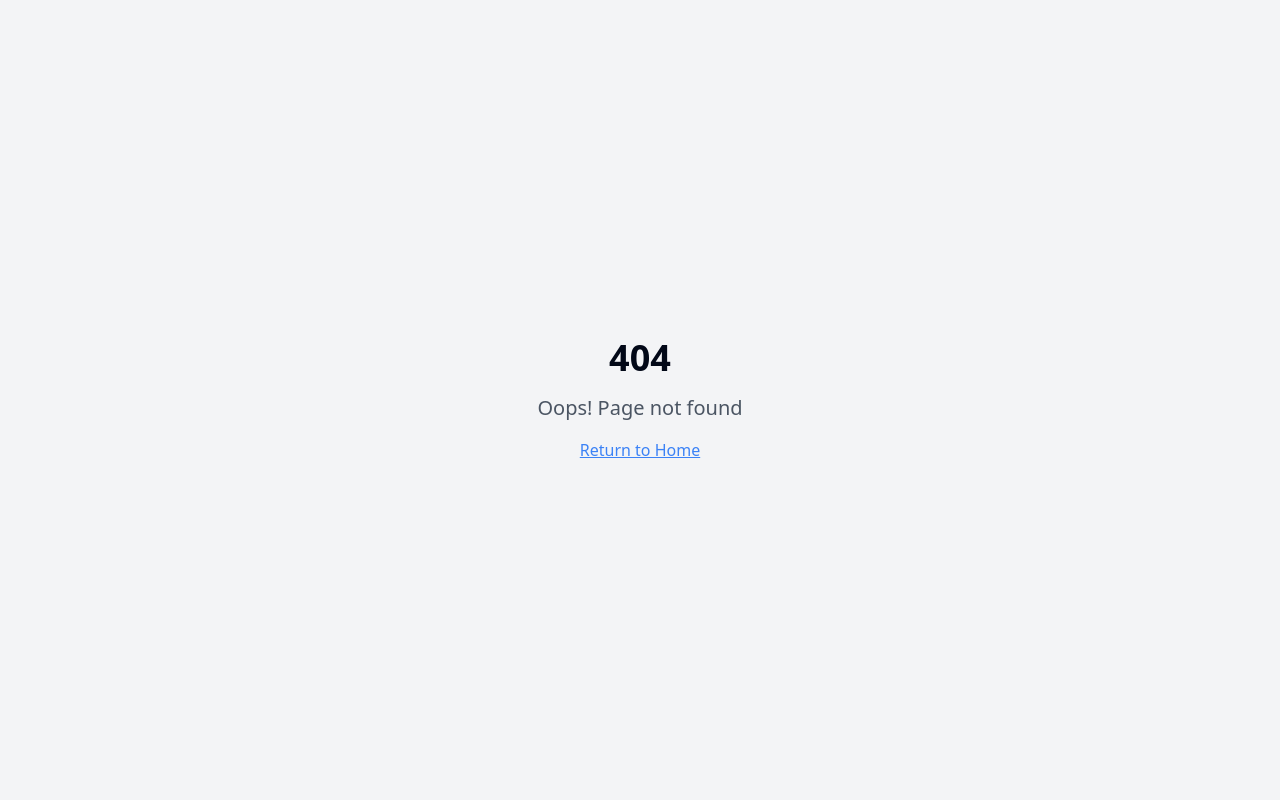
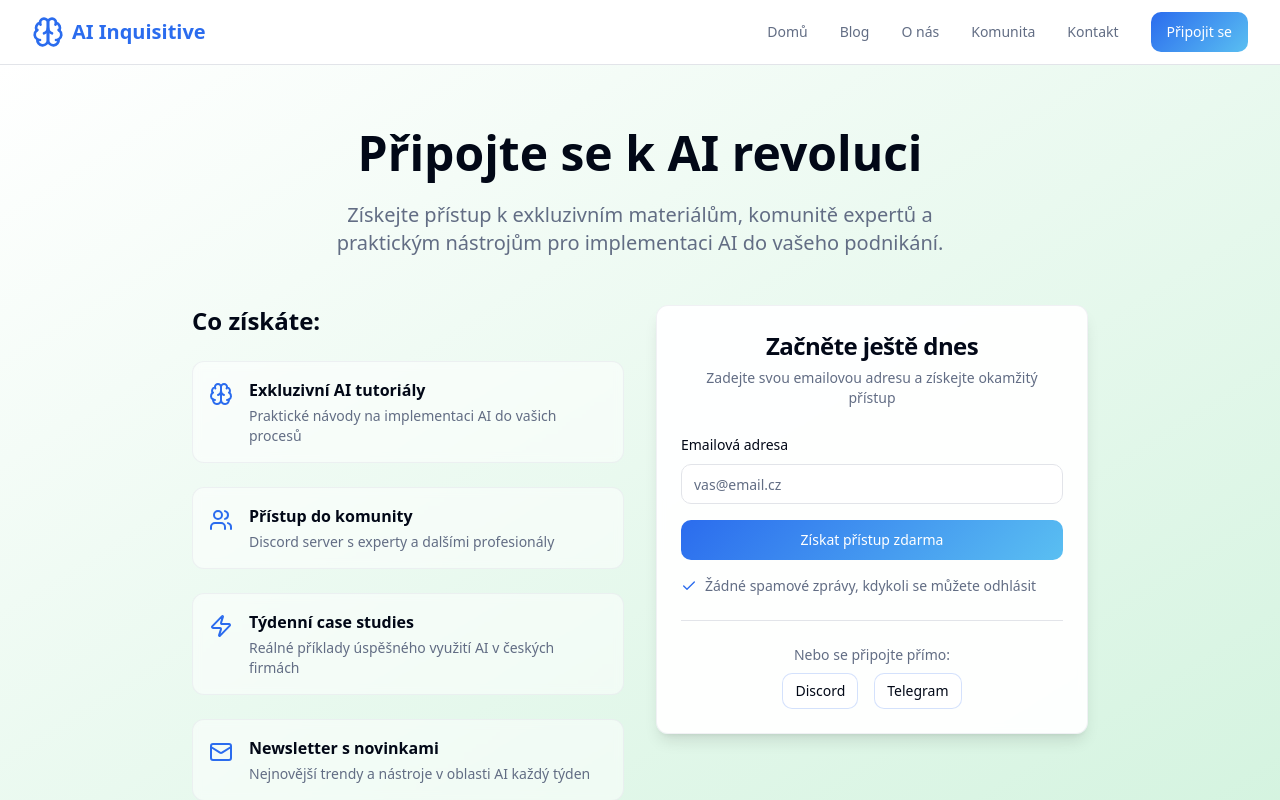
Before and after one commit to XandrAntonov/ai-curious-connect, a React (Vite) app: page /prihlaseni in a window 1280 px wide. Before the commit this address had no page. Shown: the top 800 px of the page. Built offline with nearby package versions, Linux system fonts and the light colour scheme.

Commit message:
Update button link
Update the "Připojit se" button to link to the email subscription form.

```diff
--- a/src/App.tsx
+++ b/src/App.tsx
@@ -9,6 +9,7 @@ import { Blog } from "./pages/Blog";
 import { About } from "./pages/About";
 import { Community } from "./pages/Community";
 import { Contact } from "./pages/Contact";
+import { Subscribe } from "./pages/Subscribe";
 import { ThankYou } from "./pages/ThankYou";
 import { Privacy } from "./pages/Privacy";
 import { Terms } from "./pages/Terms";
@@ -31,6 +32,7 @@ const App = () => (
             <Route path="blog/:slug" element={<BlogPost />} />
             <Route path="o-nas" element={<About />} />
             <Route path="komunita" element={<Community />} />
+            <Route path="prihlaseni" element={<Subscribe />} />
             <Route path="kontakt" element={<Contact />} />
             <Route path="dekujeme" element={<ThankYou />} />
             <Route path="ochrana-osobnich-udaju" element={<Privacy />} />
--- a/src/components/Navigation.tsx
+++ b/src/components/Navigation.tsx
@@ -44,7 +44,7 @@ export const Navigation = () => {
               </Link>
             ))}
             <Button asChild className="bg-gradient-primary hover:shadow-primary">
-              <Link to="/komunita">Připojit se</Link>
+              <Link to="/prihlaseni">Připojit se</Link>
             </Button>
           </div>
 
@@ -77,7 +77,7 @@ export const Navigation = () => {
               ))}
               <div className="px-3 py-2">
                 <Button asChild className="w-full bg-gradient-primary hover:shadow-primary">
-                  <Link to="/komunita" onClick={() => setIsOpen(false)}>
+                  <Link to="/prihlaseni" onClick={() => setIsOpen(false)}>
                     Připojit se
                   </Link>
                 </Button>
--- /dev/null
+++ b/src/pages/Subscribe.tsx
@@ -0,0 +1,151 @@
+import { useState } from "react";
+import { Button } from "@/components/ui/button";
+import { Input } from "@/components/ui/input";
+import { Label } from "@/components/ui/label";
+import { Card, CardContent, CardDescription, CardHeader, CardTitle } from "@/components/ui/card";
+import { Check, Mail, Users, Zap, Brain } from "lucide-react";
+import { useNavigate } from "react-router-dom";
+import { toast } from "sonner";
+
+export const Subscribe = () => {
+  const [email, setEmail] = useState("");
+  const [isLoading, setIsLoading] = useState(false);
+  const navigate = useNavigate();
+
+  const handleSubmit = async (e: React.FormEvent) => {
+    e.preventDefault();
+    setIsLoading(true);
+
+    // Simulate API call
+    setTimeout(() => {
+      setIsLoading(false);
+      toast.success("Úspěšně jste se přihlásili!");
+      navigate("/dekujeme");
+    }, 1000);
+  };
+
+  const benefits = [
+    {
+      icon: <Brain className="h-6 w-6 text-primary" />,
+      title: "Exkluzivní AI tutoriály",
+      description: "Praktické návody na implementaci AI do vašich procesů"
+    },
+    {
+      icon: <Users className="h-6 w-6 text-primary" />,
+      title: "Přístup do komunity",
+      description: "Discord server s experty a dalšími profesionály"
+    },
+    {
+      icon: <Zap className="h-6 w-6 text-primary" />,
+      title: "Týdenní case studies",
+      description: "Reálné příklady úspěšného využití AI v českých firmách"
+    },
+    {
+      icon: <Mail className="h-6 w-6 text-primary" />,
+      title: "Newsletter s novinkami",
+      description: "Nejnovější trendy a nástroje v oblasti AI každý týden"
+    }
+  ];
+
+  return (
+    <div className="min-h-screen bg-gradient-to-br from-background to-accent/20">
+      <div className="container mx-auto px-4 py-16">
+        <div className="max-w-4xl mx-auto">
+          {/* Header */}
+          <div className="text-center mb-12">
+            <h1 className="text-4xl md:text-5xl font-bold text-foreground mb-6">
+              Připojte se k AI revoluci
+            </h1>
+            <p className="text-xl text-muted-foreground max-w-2xl mx-auto">
+              Získejte přístup k exkluzivním materiálům, komunitě expertů a praktickým nástrojům
+              pro implementaci AI do vašeho podnikání.
+            </p>
+          </div>
+
+          <div className="grid md:grid-cols-2 gap-8 items-start">
+            {/* Benefits */}
+            <div className="space-y-6">
+              <h2 className="text-2xl font-semibold text-foreground mb-6">
+                Co získáte:
+              </h2>
+              {benefits.map((benefit, index) => (
+                <div key={index} className="flex items-start space-x-4 p-4 rounded-lg bg-card/50 backdrop-blur-sm border border-border/50">
+                  <div className="flex-shrink-0 mt-1">
+                    {benefit.icon}
+                  </div>
+                  <div>
+                    <h3 className="font-semibold text-foreground mb-1">
+                      {benefit.title}
+                    </h3>
+                    <p className="text-muted-foreground text-sm">
+                      {benefit.description}
+                    </p>
+                  </div>
+                </div>
+              ))}
+            </div>
+
+            {/* Subscription Form */}
+            <Card className="bg-card/95 backdrop-blur-sm border-border/50 shadow-lg">
+              <CardHeader className="text-center">
+                <CardTitle className="text-2xl text-foreground">
+                  Začněte ještě dnes
+                </CardTitle>
+                <CardDescription className="text-muted-foreground">
+                  Zadejte svou emailovou adresu a získejte okamžitý přístup
+                </CardDescription>
+              </CardHeader>
+              <CardContent>
+                <form onSubmit={handleSubmit} className="space-y-4">
+                  <div className="space-y-2">
+                    <Label htmlFor="email" className="text-foreground">
+                      Emailová adresa
+                    </Label>
+                    <Input
+                      id="email"
+                      type="email"
+                      placeholder="vas@email.cz"
+                      value={email}
+                      onChange={(e) => setEmail(e.target.value)}
+                      required
+                      className="bg-background border-border focus:border-primary"
+                    />
+                  </div>
+
+                  <Button
+                    type="submit"
+                    className="w-full bg-gradient-primary hover:shadow-primary"
+                    disabled={isLoading}
+                  >
+                    {isLoading ? "Přihlašuji..." : "Získat přístup zdarma"}
+                  </Button>
+
+                  <div className="flex items-center space-x-2 text-sm text-muted-foreground">
+                    <Check className="h-4 w-4 text-primary" />
+                    <span>Žádné spamové zprávy, kdykoli se můžete odhlásit</span>
+                  </div>
+                </form>
+
+                <div className="mt-6 pt-6 border-t border-border">
+                  <div className="text-center">
+                    <p className="text-sm text-muted-foreground mb-2">
+                      Nebo se připojte přímo:
+                    </p>
+                    <div className="flex justify-center space-x-4">
+                      <Button variant="outline" size="sm" className="border-primary/20 hover:border-primary">
+                        Discord
+                      </Button>
+                      <Button variant="outline" size="sm" className="border-primary/20 hover:border-primary">
+                        Telegram
+                      </Button>
+                    </div>
+                  </div>
+                </div>
+              </CardContent>
+            </Card>
+          </div>
+        </div>
+      </div>
+    </div>
+  );
+};
```
